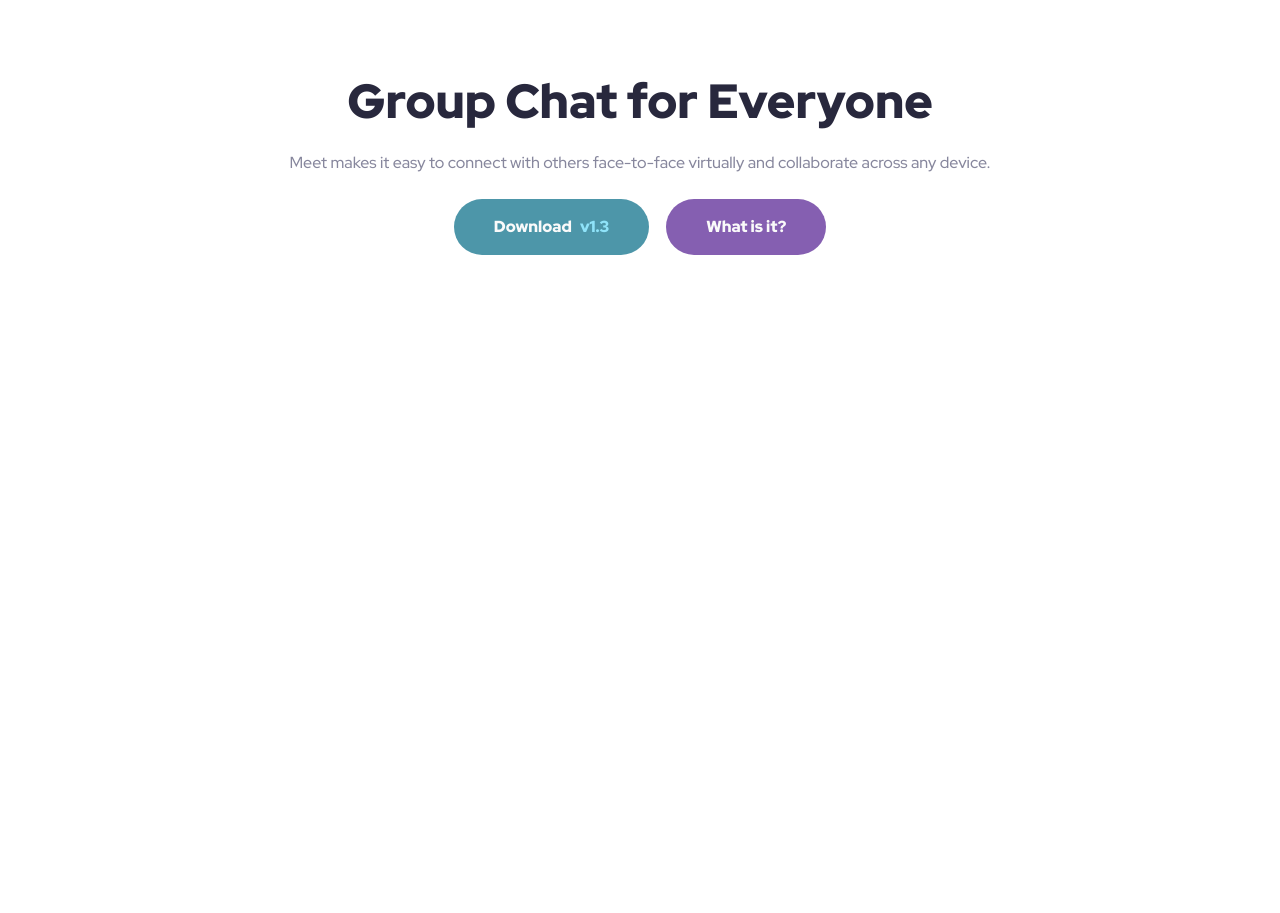
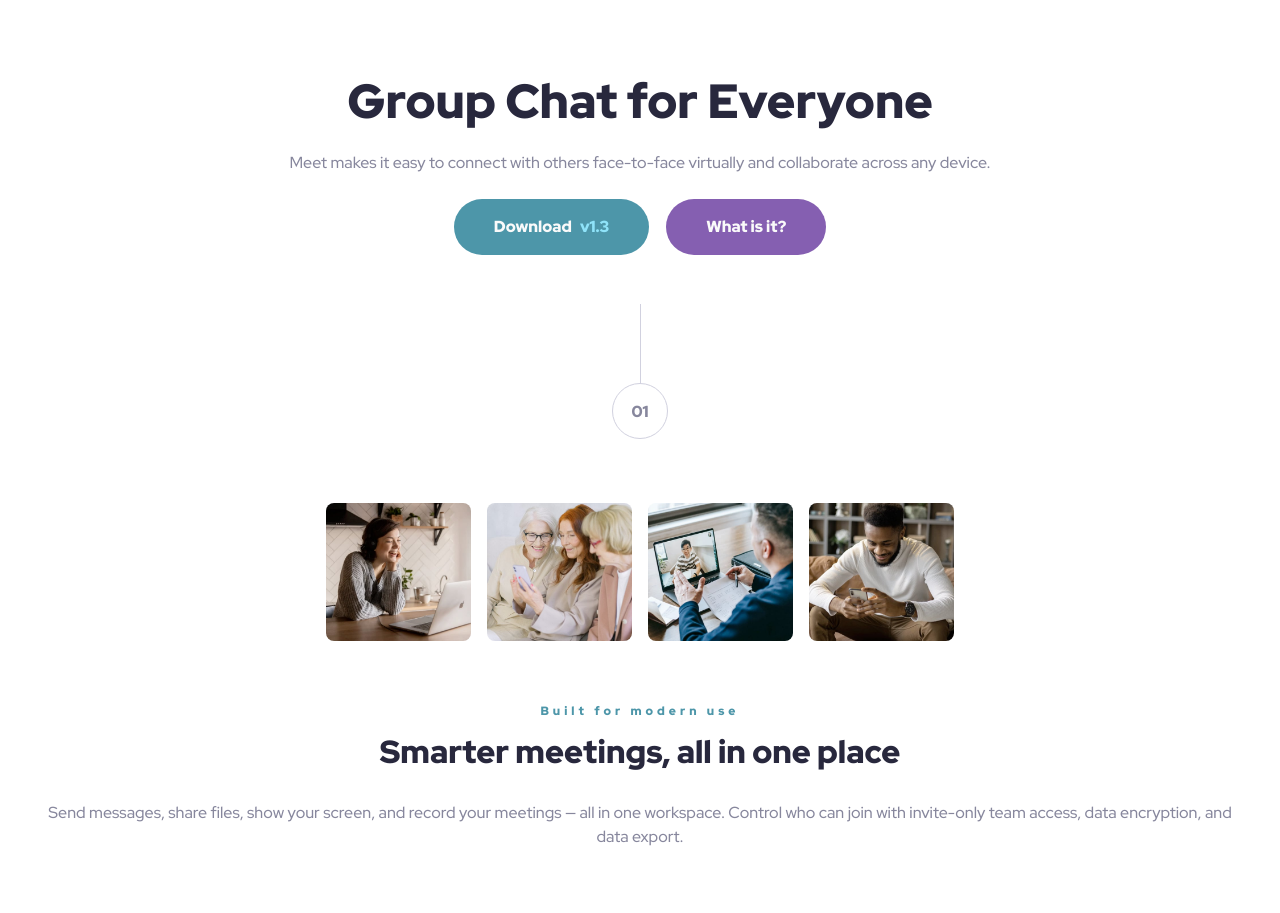
Before and after one commit to przemekkoczwara/meet-landing-page, a website built with Vite: page index.html in a window 1280 px wide. Shown: the part 639-1552 px from the top of the page. Before the commit the page ends 926 px from the top, so only its background shows below. Built offline with nearby package versions, Linux system fonts and the light colour scheme.

Commit message:
Add new section -> main

```diff
--- a/index.html
+++ b/index.html
@@ -2,7 +2,7 @@
 <html lang="en">
   <head>
     <meta charset="UTF-8" />
-    <link rel="icon" type="image/png" href="/public/assets/favicon-32x32.png" />
+    <link rel="icon" type="image/png" href="/assets/favicon-32x32.png" />
     <meta name="viewport" content="width=device-width, initial-scale=1.0" />
     <title>Meet Landing Page</title>
     <link rel="preconnect" href="https://fonts.googleapis.com" />
@@ -13,7 +13,7 @@
     />
   </head>
   <body>
-    <main class="container">
+    <div class="container">
       <div class="wrapper">
         <img src="src/assets/logo.svg" alt="Company logo - meet" />
         <header class="hero">
@@ -32,8 +32,44 @@
             </div>
           </div>
         </header>
+        <main class="main__wrapper">
+          <div class="circle text-heavy">01</div>
+          <div class="cards">
+            <img
+              class="cards__item"
+              src="src/assets/desktop/image-woman-in-videocall.jpg"
+              alt=""
+            />
+            <img
+              class="cards__item"
+              src="src/assets/desktop/image-women-videochatting.jpg"
+              alt=""
+            />
+            <img
+              class="cards__item"
+              src="src/assets/desktop/image-men-in-meeting.jpg"
+              alt=""
+            />
+            <img
+              class="cards__item"
+              src="src/assets/desktop/image-man-texting.jpg  "
+              alt=""
+            />
+          </div>
+          <div class="main__details text-heavy">
+            <p class="main__subtitle">Built for modern use</p>
+            <h2 class="main__title text-heavy">
+              Smarter meetings, all in one place
+            </h2>
+            <p class="main__text text-medium">
+              Send messages, share files, show your screen, and record your
+              meetings — all in one workspace. Control who can join with
+              invite-only team access, data encryption, and data export.
+            </p>
+          </div>
+        </main>
       </div>
-    </main>
+    </div>
     <script type="module" src="/src/main.js"></script>
   </body>
 </html>
--- a/src/sass/_components.scss
+++ b/src/sass/_components.scss
@@ -93,3 +93,64 @@
 .btn-purple {
   background-color: v.$purple-600;
 }
+// media queries desktop // hmm
+
+// main
+.main__wrapper {
+  padding: v.$spacing-64 v.$spacing-32;
+  display: flex;
+  flex-direction: column;
+  justify-content: center;
+  align-items: center;
+  gap: v.$spacing-64;
+  margin-top: 32px;
+}
+
+.circle {
+  width: v.$spacing-56; //56px;
+  height: v.$spacing-56; //56px;
+  border-radius: 50%;
+  color: v.$slate-600;
+  border: 1px solid v.$slate-300;
+  display: flex;
+  justify-content: center;
+  align-items: center;
+  position: relative;
+}
+.circle::before {
+  content: '';
+  height: 80px;
+  width: 1px;
+  background-color: v.$slate-300;
+  position: absolute;
+  bottom: 100%;
+}
+.cards {
+  display: flex;
+  justify-content: center;
+  flex-wrap: wrap;
+  gap: 16px;
+}
+.cards__item {
+  width: 145px;
+  height: auto;
+  border-radius: v.$spacing-8;
+}
+
+.main__details {
+  display: flex;
+  flex-direction: column;
+  text-align: center;
+
+  .main__subtitle {
+    font-size: v.$size-s;
+    color: v.$cyan-600;
+    letter-spacing: 4px;
+  }
+
+  .main__title {
+    font-size: v.$size-m;
+    margin-top: v.$spacing-16;
+    margin-bottom: v.$spacing-32;
+  }
+}
```
